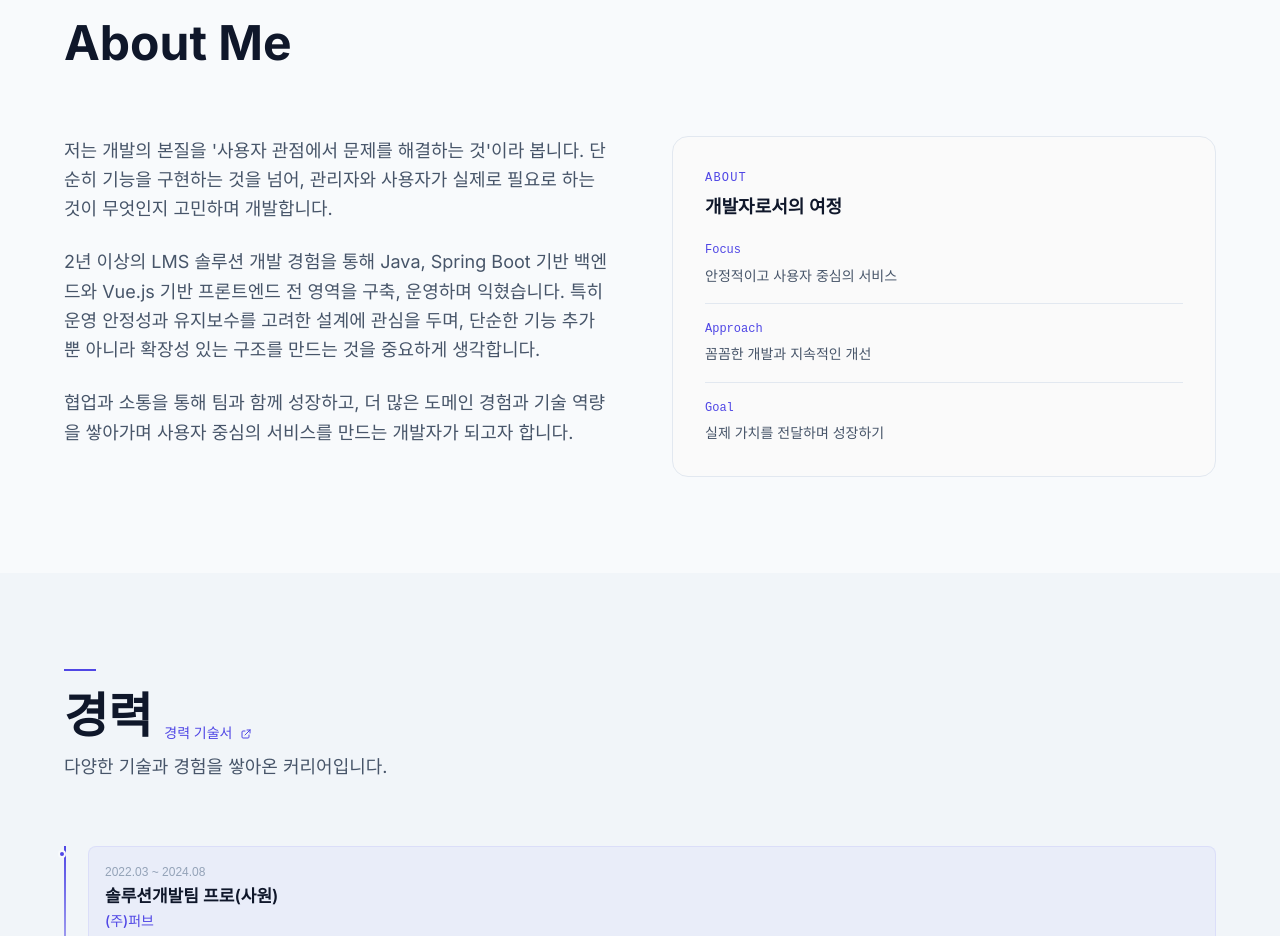
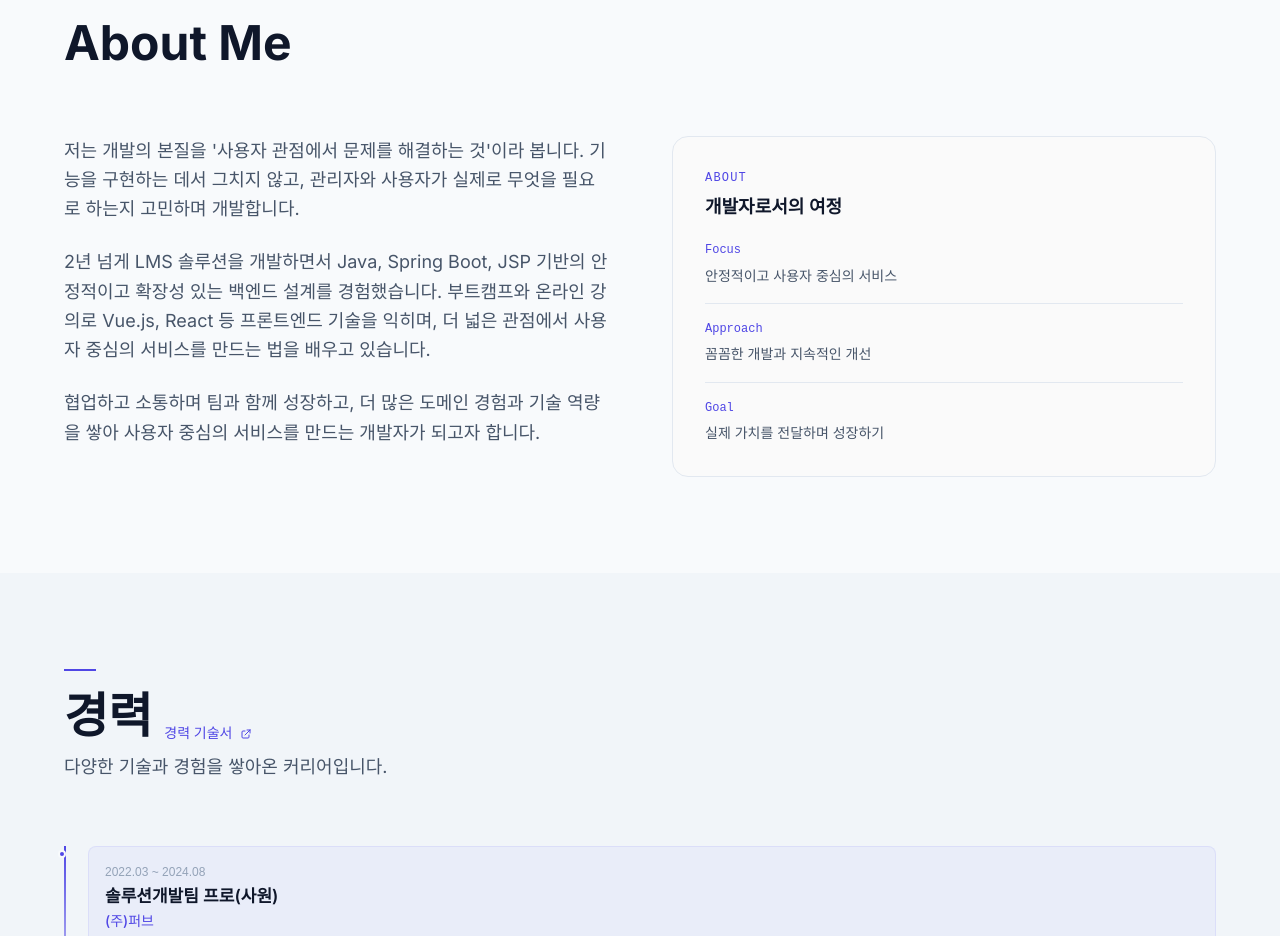
Before and after one commit to yoonsoyoung/yoon-profile-site, a React (Vite) app: page /#/ in a window 1280 px wide. Shown: the part 900-1836 px from the top of the page. Built offline with nearby package versions, Linux system fonts and the light colour scheme; the HTML template or start-up script is replaced by a standard one; a web font is replaced by a local one.

Commit message:
Docs: Update About 섹션 문구 수정

```diff
--- a/src/components/About.tsx
+++ b/src/components/About.tsx
@@ -45,13 +45,13 @@ export function About(): React.ReactElement {
         <div className="grid grid-cols-1 md:grid-cols-2 gap-12 lg:gap-16">
           <div className="flex flex-col gap-6">
             <p className="text-text-secondary text-base md:text-lg leading-relaxed">
-              저는 개발의 본질을 '사용자 관점에서 문제를 해결하는 것'이라 봅니다. 단순히 기능을 구현하는 것을 넘어, 관리자와 사용자가 실제로 필요로 하는 것이 무엇인지 고민하며 개발합니다.
+              저는 개발의 본질을 '사용자 관점에서 문제를 해결하는 것'이라 봅니다. 기능을 구현하는 데서 그치지 않고, 관리자와 사용자가 실제로 무엇을 필요로 하는지 고민하며 개발합니다.
             </p>
             <p className="text-text-secondary text-base md:text-lg leading-relaxed">
-              2년 이상의 LMS 솔루션 개발 경험을 통해 Java, Spring Boot 기반 백엔드와 Vue.js 기반 프론트엔드 전 영역을 구축, 운영하며 익혔습니다. 특히 운영 안정성과 유지보수를 고려한 설계에 관심을 두며, 단순한 기능 추가뿐 아니라 확장성 있는 구조를 만드는 것을 중요하게 생각합니다.
+               2년 넘게 LMS 솔루션을 개발하면서 Java, Spring Boot, JSP 기반의 안정적이고 확장성 있는 백엔드 설계를 경험했습니다. 부트캠프와 온라인 강의로 Vue.js, React 등 프론트엔드 기술을 익히며, 더 넓은 관점에서 사용자 중심의 서비스를 만드는 법을 배우고 있습니다.
             </p>
             <p className="text-text-secondary text-base md:text-lg leading-relaxed">
-              협업과 소통을 통해 팀과 함께 성장하고, 더 많은 도메인 경험과 기술 역량을 쌓아가며 사용자 중심의 서비스를 만드는 개발자가 되고자 합니다.
+              협업하고 소통하며 팀과 함께 성장하고, 더 많은 도메인 경험과 기술 역량을 쌓아 사용자 중심의 서비스를 만드는 개발자가 되고자 합니다.
             </p>
           </div>
 
```
